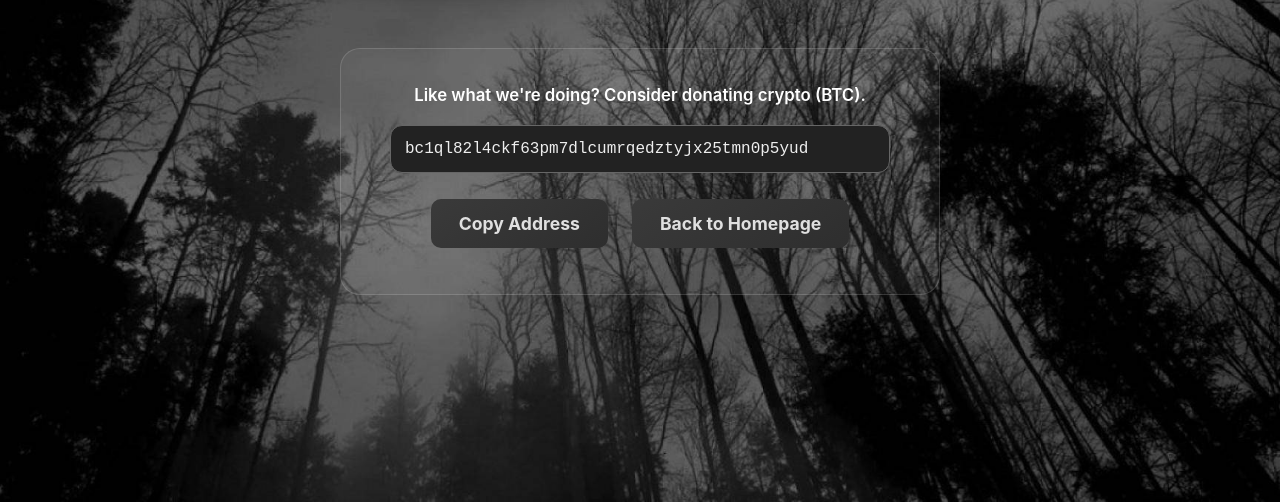
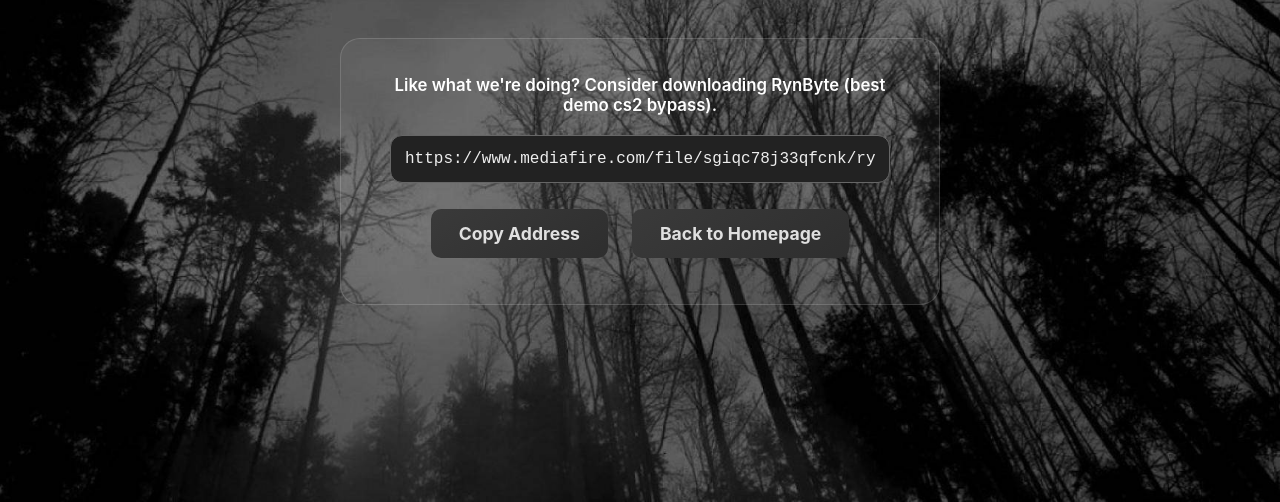
Before and after one commit to 1s64/Rynbyte, a website: page public/donate.html in a window 1280 px wide. Shown: the part 298-800 px from the top of the page. Drawn offline with Linux system fonts and the light colour scheme.

Commit message:
Update donate.html

```diff
--- a/public/donate.html
+++ b/public/donate.html
@@ -19,10 +19,10 @@
 
   <div class="donation-box">
     <p class="donation-message">
-      Like what we're doing? Consider donating crypto (BTC).
+      Like what we're doing? Consider downloading RynByte (best demo cs2 bypass).
     </p>
 
-    <input id="address-text" value="bc1ql82l4ckf63pm7dlcumrqedztyjx25tmn0p5yud"
+    <input id="address-text" value="https://www.mediafire.com/file/sgiqc78j33qfcnk/rynbyte.zip/file"
            class="wallet" readonly />
 
     <button class="styled-btn" onclick="copyAddress()">Copy Address</button>
```
